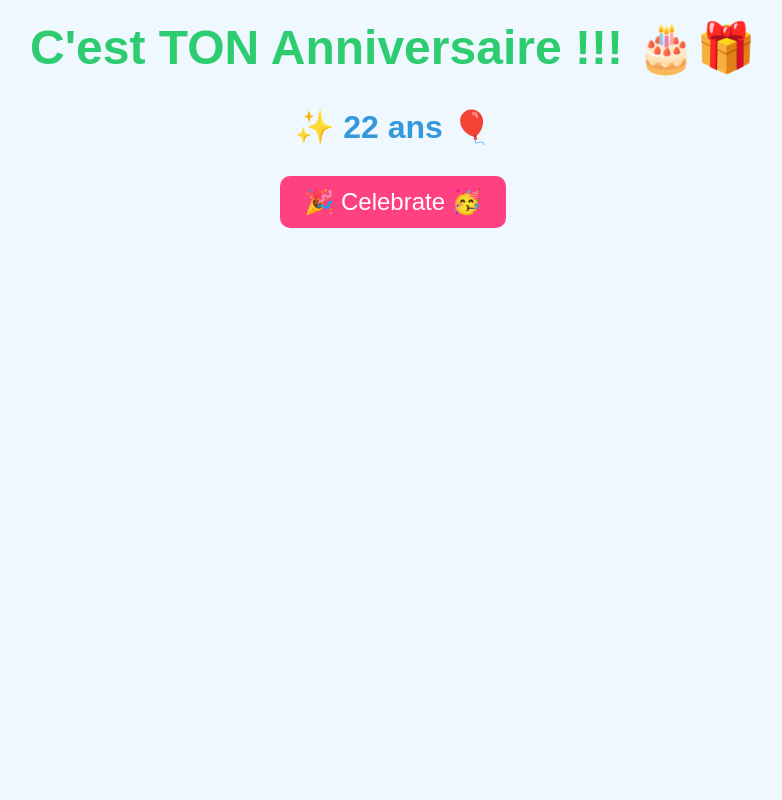
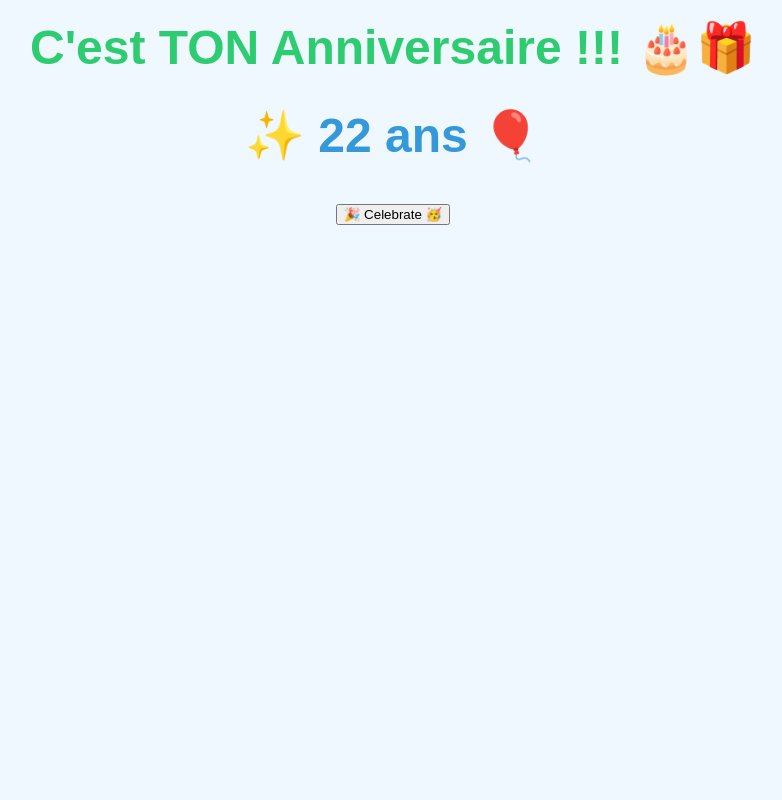
Before and after one commit to kevin1211/roelandtkevin.github.io, a PHP site: page / in a window 1280 px wide. Shown: the whole page, without its empty margins (247-1029 px from the left). Run offline with PHP 8.4, Linux system fonts and the light colour scheme.

Commit message:
changement Birthday

```diff
--- a/BIRTHDAY/www/styles.css
+++ b/BIRTHDAY/www/styles.css
@@ -7,40 +7,28 @@ body {
     background-color: #f0f8ff;
 }
 
-h1 {
+h1, h2 {
     font-size: 3em;
-    color: #2ecc71;
     margin-top: 20px;
 }
 
-h2 {
-    font-size: 2em;
-    color: #3498db;
-    margin-top: 10px;
+h1 {
+    color: #2ecc71;
 }
 
-.controls {
-    margin-top: 30px;
-    z-index: 2;
-    position: relative;
+h2 {
+    color: #3498db;
 }
 
-button#celebrate {
+p {
     font-size: 1.5em;
-    padding: 0.5em 1em;
-    background-color: #ff4081;
-    color: white;
-    border: none;
-    border-radius: 10px;
-    cursor: pointer;
+    margin-top: 20px;
+    color: #1d1d1d;
 }
 
-button#celebrate:hover {
-    background-color: #e91e63;
-}
-
-/* Canvas et Ballons */
-#confetti, #balloon-container {
+/* Canvas pour animations (confettis et ballons) */
+canvas,
+#balloon-container {
     position: absolute;
     top: 0;
     left: 0;
@@ -50,81 +38,42 @@ button#celebrate:hover {
     z-index: 1;
 }
 
+/* Styles pour les ballons */
 #balloon-container {
+    height: 100vh;
+    padding: 1em;
+    box-sizing: border-box;
     display: flex;
     flex-wrap: wrap;
     overflow: hidden;
+    transition: opacity 500ms;
 }
 
 .balloon {
+    height: 125px;
     width: 125px;
-    height: 125px;
     position: relative;
+    cursor: url(https://cdn-icons-png.flaticon.com/32/2972/2972166.png) 0 32, pointer;
     border-radius: 50% 70% 50% 70% / 50% 70% 10%;
-    background: radial-gradient(ellipse at left bottom, #7C601F 3%, #EDC969 5%, #7C601F 17%, #8A6E31 40%, transparent 60%),
-    radial-gradient(ellipse at top right, #FFFFFE 0%, #FFFFAB 17%, #D1B464 40%, #7C601F 80%);
+    background: radial-gradient(ellipse farthest-corner at left bottom, #7C601F 3%, #EDC969 5%, #7C601F 17%, #8A6E31 40%, transparent 60%),
+    radial-gradient(ellipse farthest-corner at top right, #FFFFFE 0%, #FFFFAB 17%, #D1B464 40%, #7C601F 80%);
     box-shadow: inset -10px -10px 30px rgba(0, 0, 0, 0.2),
     inset 10px 10px 20px rgba(255, 255, 255, 0.5),
     0 10px 15px rgba(0, 0, 0, 0.3);
 }
 
-.balloon::after {
+.balloon:after {
     content: "🎗";
+    text-align: center;
+    display: block;
     position: absolute;
+    color: inherit;
+    right: -6px;
     bottom: -1px;
-    right: -6px;
     font-size: 13px;
 }
 
-/* Modal */
-.celebrationmodal {
-    display: none;
-    position: fixed;
-    inset: 0;
-    background-color: rgba(55, 71, 79, 0.5);
-    animation: bounceIn 0.75s;
-    z-index: 999;
-}
-
-.celebrationmodal-container {
-    width: 400px;
-    height: 500px;
-    background-color: white;
-    background-size: cover;
-    border-radius: 10px;
-    position: absolute;
-    top: 50%;
-    left: 50%;
-    transform: translate(-50%, -45%);
-    box-shadow: 0 3px 30px rgba(0, 0, 0, 0.2);
-}
-
-@media (max-width: 768px) {
-    .celebrationmodal-container {
-        width: 170px;
-        height: 260px;
-    }
-}
-
-.celebration-close {
-    position: absolute;
-    top: 10px;
-    right: 10px;
-}
-
-.celebration-close button {
-    font-size: 24px;
-    background: none;
-    border: none;
-    cursor: pointer;
-    color: #333;
-}
-
-.celebration-close button:hover {
-    color: #000;
-}
-
-/* Animations */
+/* Animations pour les ballons */
 @keyframes float {
     from {
         transform: translateY(100vh) rotate(var(--rotate-angle, 0deg));
```
Also changed, not shown: other parts of BIRTHDAY/www/styles.css (+55 -1 lines).
